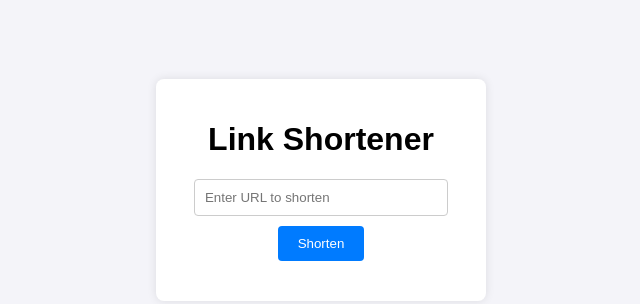
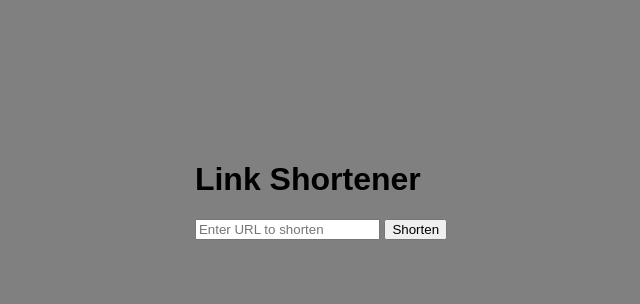
Before and after one commit to lamps-dev/lampsss.online, a plain HTML site: page index.html in a window 1280 px wide. Shown: the part 210-514 px from the top of the page, without its empty margins (319-959 px from the left). Drawn offline with Linux system fonts and the light colour scheme.

Commit message:
Update styles.css

```diff
--- a/styles.css
+++ b/styles.css
@@ -5,39 +5,5 @@ body {
     align-items: center;
     height: 100vh;
     margin: 0;
-    background-color: #f4f4f9;
+    background-color: grey;
 }
-
-.container {
-    text-align: center;
-    background-color: #fff;
-    padding: 20px;
-    border-radius: 8px;
-    box-shadow: 0 0 10px rgba(0, 0, 0, 0.1);
-}
-
-input[type="text"] {
-    width: 80%;
-    padding: 10px;
-    margin-bottom: 10px;
-    border: 1px solid #ccc;
-    border-radius: 4px;
-}
-
-button {
-    padding: 10px 20px;
-    background-color: #007bff;
-    color: #fff;
-    border: none;
-    border-radius: 4px;
-    cursor: pointer;
-}
-
-button:hover {
-    background-color: #0056b3;
-}
-
-#result {
-    margin-top: 20px;
-    font-size: 1.2em;
-}
```
